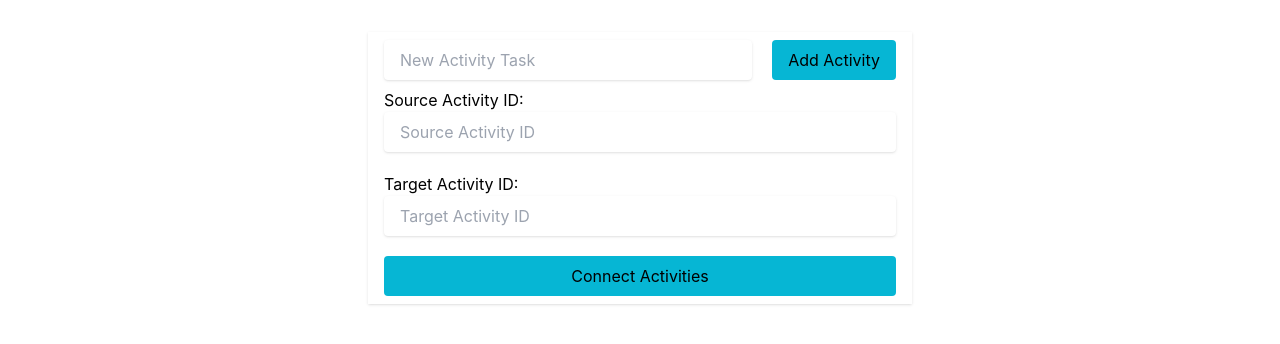
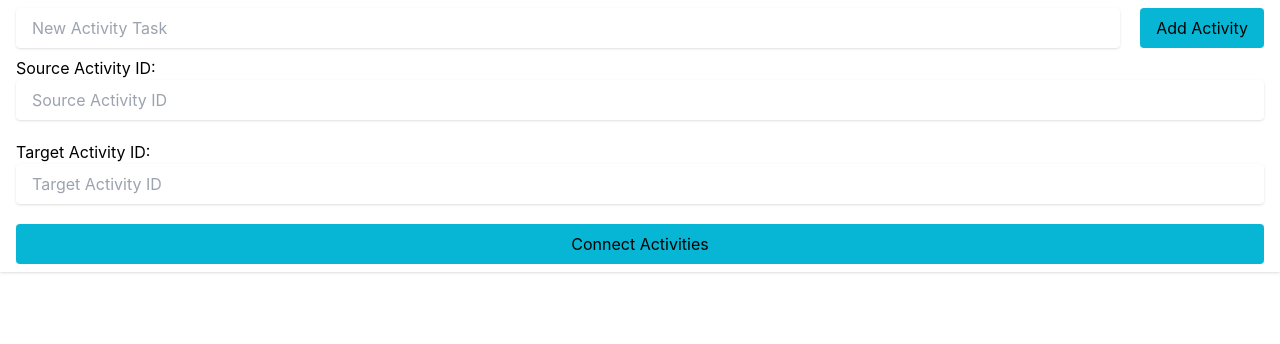
Before and after one commit to Redma1337/ezs_electron_app, a React (Vite) app: page / in a window 1280 px wide. Shown: the top 344 px of the page. Built offline with nearby package versions, Linux system fonts and the light colour scheme.

Commit message:
fix: make react mount container fill screen

```diff
--- a/src/index.css
+++ b/src/index.css
@@ -6,6 +6,9 @@ body {
   font-family: -apple-system, BlinkMacSystemFont, 'Segoe UI', Roboto, Helvetica,
     Arial, sans-serif;
   margin: auto;
-  max-width: 38rem;
-  padding: 2rem;
 }
+
+#root {
+  width: 100vw;
+  height: 100vh;
+}
```
